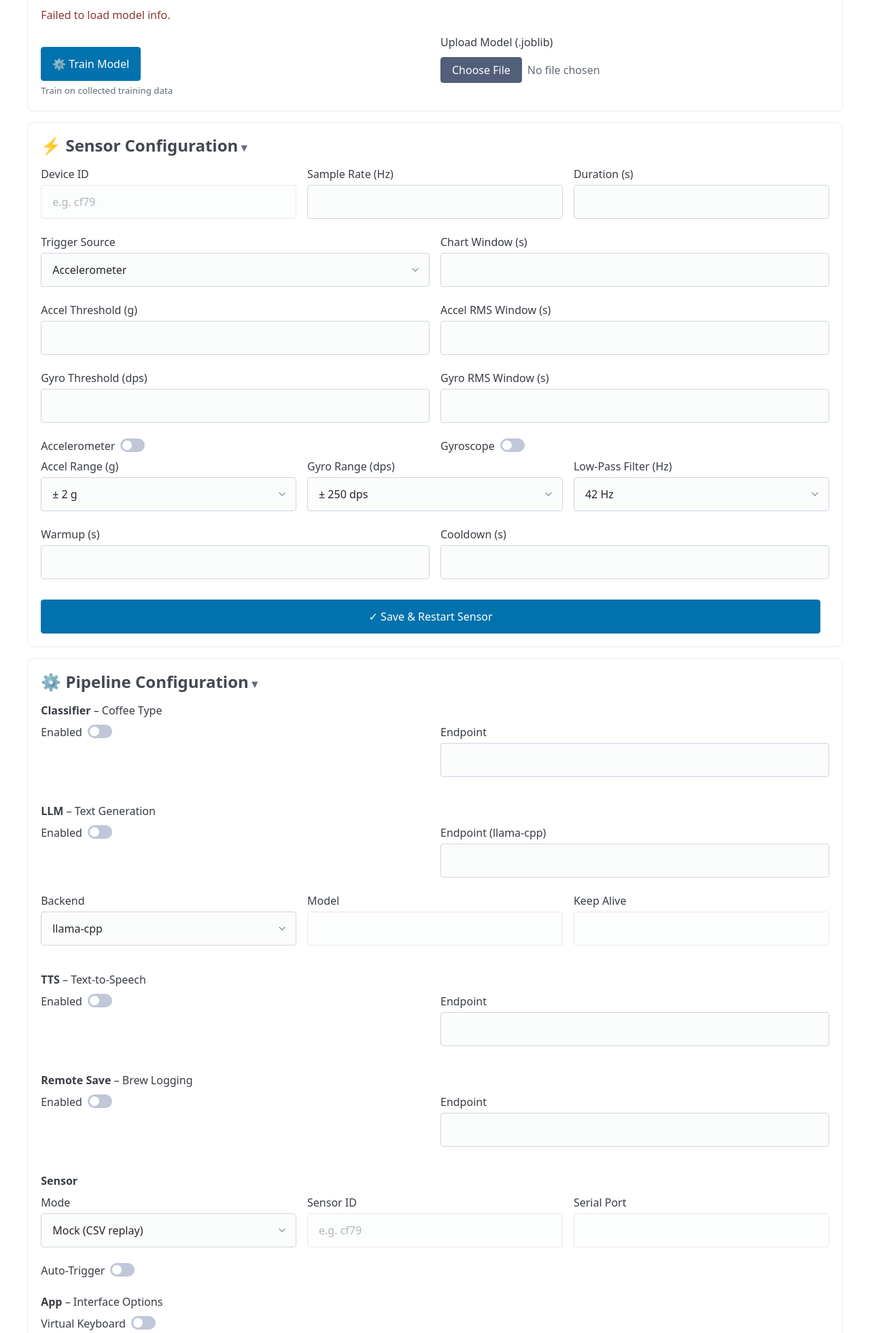
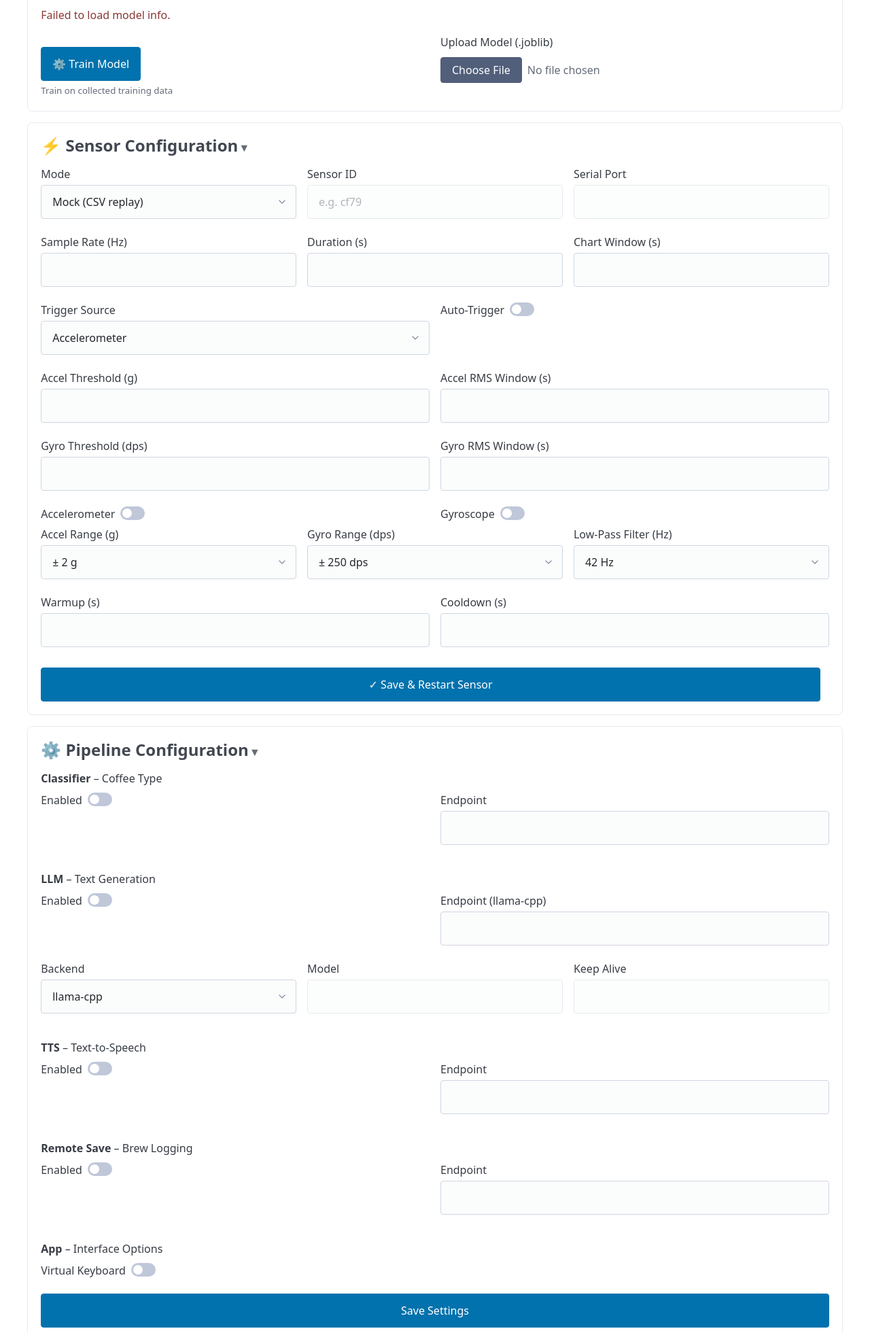
Before and after one commit to jenschristianschroder/rpiCoffee, a Python web app: template app/admin/templates/dashboard.html in a window 1280 px wide. Shown: the part 1353-3314 px from the top of the page at 68% size. Run offline with Jinja, Linux system fonts and the light colour scheme; the template is opened without the code that fills it, so the values that code supplies are empty; some libraries are stand-ins or nearby versions.

Commit message:
Move sensor settings from pipeline config to sensor configuration card
- Add Mode, Sensor ID, Serial Port, Auto-Trigger to the Sensor
  Configuration card (saves via JSON to /admin/sensor-config)
- Remove redundant Sensor fieldset from Pipeline Configuration form
- Move all SENSOR_* keys from _EDITABLE_KEYS to _SENSOR_CONFIG_KEYS
- Remove duplicate trigger-source toggle JS block
- Add SENSOR_AUTO_TRIGGER to checkbox handling in saveSensorConfig()

```diff
--- a/app/admin/templates/dashboard.html
+++ b/app/admin/templates/dashboard.html
@@ -455,7 +455,7 @@ async function saveSensorConfig(e) {
     const body = {};
     fd.forEach((v, k) => { body[k] = v; });
     // Ensure unchecked checkboxes are sent as false
-    ['SENSOR_ACC_ENABLED', 'SENSOR_GYRO_ENABLED', 'SENSOR_NEUTRALIZE_GRAVITY'].forEach(function(k) {
+    ['SENSOR_ACC_ENABLED', 'SENSOR_GYRO_ENABLED', 'SENSOR_NEUTRALIZE_GRAVITY', 'SENSOR_AUTO_TRIGGER'].forEach(function(k) {
         var el = document.getElementById(k);
         body[k] = el && el.checked ? 'true' : 'false';
     });
@@ -1131,10 +1131,27 @@ document.addEventListener('DOMContentLoaded', loadModelInfo);
     <h3>&#9889; Sensor Configuration</h3>
     <form id="sensor-config-form" onsubmit="saveSensorConfig(event)">
         <div class="grid">
-            <label for="SENSOR_DEVICE_ID">Device ID
-                <input type="text" id="SENSOR_DEVICE_ID" name="SENSOR_DEVICE_ID" value="{{ config['SENSOR_DEVICE_ID'] }}" placeholder="e.g. cf79">
+            <label for="SENSOR_MODE">Mode
+                <select id="SENSOR_MODE" name="SENSOR_MODE">
+                    <option value="mock" {% if config['SENSOR_MODE'] == 'mock' %}selected{% endif %}>Mock (CSV replay)</option>
+                    <option value="picoquake" {% if config['SENSOR_MODE'] == 'picoquake' %}selected{% endif %}>PicoQuake (USB sensor)</option>
+                    <option value="serial" {% if config['SENSOR_MODE'] == 'serial' %}selected{% endif %}>Serial (raw CSV)</option>
+                </select>
+                {% if descriptions.get('SENSOR_MODE') %}<small>{{ descriptions['SENSOR_MODE'] }}</small>{% endif %}
+            </label>
+            <label for="SENSOR_DEVICE_ID">Sensor ID
+                <input type="text" id="SENSOR_DEVICE_ID" name="SENSOR_DEVICE_ID" value="{{ config['SENSOR_DEVICE_ID'] }}"
+                       placeholder="e.g. cf79"
+                       {% if config['SENSOR_MODE'] != 'picoquake' %}disabled{% endif %}>
                 {% if descriptions.get('SENSOR_DEVICE_ID') %}<small>{{ descriptions['SENSOR_DEVICE_ID'] }}</small>{% endif %}
             </label>
+            <label for="SENSOR_SERIAL_PORT">Serial Port
+                <input type="text" id="SENSOR_SERIAL_PORT" name="SENSOR_SERIAL_PORT" value="{{ config['SENSOR_SERIAL_PORT'] }}"
+                       {% if config['SENSOR_MODE'] != 'serial' %}disabled{% endif %}>
+                {% if descriptions.get('SENSOR_SERIAL_PORT') %}<small>{{ descriptions['SENSOR_SERIAL_PORT'] }}</small>{% endif %}
+            </label>
+        </div>
+        <div class="grid">
             <label for="SENSOR_SAMPLE_RATE_HZ">Sample Rate (Hz)
                 <input type="number" id="SENSOR_SAMPLE_RATE_HZ" name="SENSOR_SAMPLE_RATE_HZ" value="{{ config['SENSOR_SAMPLE_RATE_HZ'] }}">
                 {% if descriptions.get('SENSOR_SAMPLE_RATE_HZ') %}<small>{{ descriptions['SENSOR_SAMPLE_RATE_HZ'] }}</small>{% endif %}
@@ -1142,6 +1159,10 @@ document.addEventListener('DOMContentLoaded', loadModelInfo);
             <label for="SENSOR_DURATION_S">Duration (s)
                 <input type="number" id="SENSOR_DURATION_S" name="SENSOR_DURATION_S" value="{{ config['SENSOR_DURATION_S'] }}" min="1">
                 {% if descriptions.get('SENSOR_DURATION_S') %}<small>{{ descriptions['SENSOR_DURATION_S'] }}</small>{% endif %}
+            </label>
+            <label for="SENSOR_CHART_WINDOW_S">Chart Window (s)
+                <input type="number" id="SENSOR_CHART_WINDOW_S" name="SENSOR_CHART_WINDOW_S" value="{{ config['SENSOR_CHART_WINDOW_S'] }}" min="5" max="120" step="5">
+                {% if descriptions.get('SENSOR_CHART_WINDOW_S') %}<small>{{ descriptions['SENSOR_CHART_WINDOW_S'] }}</small>{% endif %}
             </label>
         </div>
         <div class="grid">
@@ -1160,10 +1181,14 @@ document.addEventListener('DOMContentLoaded', loadModelInfo);
                 </select>
                 {% if descriptions.get('SENSOR_TRIGGER_COMBINE_MODE') %}<small>{{ descriptions['SENSOR_TRIGGER_COMBINE_MODE'] }}</small>{% endif %}
             </label>
-            <label for="SENSOR_CHART_WINDOW_S">Chart Window (s)
-                <input type="number" id="SENSOR_CHART_WINDOW_S" name="SENSOR_CHART_WINDOW_S" value="{{ config['SENSOR_CHART_WINDOW_S'] }}" min="5" max="120" step="5">
-                {% if descriptions.get('SENSOR_CHART_WINDOW_S') %}<small>{{ descriptions['SENSOR_CHART_WINDOW_S'] }}</small>{% endif %}
-            </label>
+            <div>
+            <label style="display:flex;align-items:center;gap:0.5rem;">
+                Auto-Trigger
+                <input type="checkbox" id="SENSOR_AUTO_TRIGGER" name="SENSOR_AUTO_TRIGGER" role="switch"
+                       {% if config['SENSOR_AUTO_TRIGGER'] %}checked{% endif %}>
+            </label>
+            {% if descriptions.get('SENSOR_AUTO_TRIGGER') %}<small style="color:var(--pico-muted-color);">{{ descriptions['SENSOR_AUTO_TRIGGER'] }}</small>{% endif %}
+            </div>
         </div>
         <div class="grid" id="accel-threshold-row"{% if config['SENSOR_TRIGGER_SOURCES'] == 'gyro' %} style="display:none"{% endif %}>
             <label for="SENSOR_VIBRATION_THRESHOLD">Accel Threshold (g)
@@ -1356,41 +1381,6 @@ document.addEventListener('DOMContentLoaded', loadModelInfo);
         </fieldset>
 
         <fieldset>
-            <legend><strong>Sensor</strong></legend>
-            <div class="grid">
-                <label for="SENSOR_MODE">Mode
-                    <select id="SENSOR_MODE" name="SENSOR_MODE">
-                        <option value="mock" {% if config['SENSOR_MODE'] == 'mock' %}selected{% endif %}>Mock (CSV replay)</option>
-                        <option value="picoquake" {% if config['SENSOR_MODE'] == 'picoquake' %}selected{% endif %}>PicoQuake (USB sensor)</option>
-                        <option value="serial" {% if config['SENSOR_MODE'] == 'serial' %}selected{% endif %}>Serial (raw CSV)</option>
-                    </select>
-                    {% if descriptions.get('SENSOR_MODE') %}<small>{{ descriptions['SENSOR_MODE'] }}</small>{% endif %}
-                </label>
-                <label for="SENSOR_DEVICE_ID">Sensor ID
-                    <input type="text" id="SENSOR_DEVICE_ID" name="SENSOR_DEVICE_ID" value="{{ config['SENSOR_DEVICE_ID'] }}"
-                           placeholder="e.g. cf79"
-                           {% if config['SENSOR_MODE'] != 'picoquake' %}disabled{% endif %}>
-                    {% if descriptions.get('SENSOR_DEVICE_ID') %}<small>{{ descriptions['SENSOR_DEVICE_ID'] }}</small>{% endif %}
-                </label>
-                <label for="SENSOR_SERIAL_PORT">Serial Port
-                    <input type="text" id="SENSOR_SERIAL_PORT" name="SENSOR_SERIAL_PORT" value="{{ config['SENSOR_SERIAL_PORT'] }}"
-                           {% if config['SENSOR_MODE'] != 'serial' %}disabled{% endif %}>
-                    {% if descriptions.get('SENSOR_SERIAL_PORT') %}<small>{{ descriptions['SENSOR_SERIAL_PORT'] }}</small>{% endif %}
-                </label>
-            </div>
-            <div class="grid">
-                <div>
-                <label style="display:flex;align-items:center;gap:0.5rem;">
-                    Auto-Trigger
-                    <input type="checkbox" name="SENSOR_AUTO_TRIGGER" role="switch"
-                           {% if config['SENSOR_AUTO_TRIGGER'] %}checked{% endif %}>
-                </label>
-                {% if descriptions.get('SENSOR_AUTO_TRIGGER') %}<small style="color:var(--pico-muted-color);">{{ descriptions['SENSOR_AUTO_TRIGGER'] }}</small>{% endif %}
-                </div>
-            </div>
-        </fieldset>
-
-        <fieldset>
             <legend><strong>App</strong> – Interface Options</legend>
             <div class="grid">
                 <div>
@@ -1428,23 +1418,6 @@ document.addEventListener('DOMContentLoaded', loadModelInfo);
     }
     backendSel.addEventListener('change', toggleBackendFields);
     toggleBackendFields();
-})();
-
-// Toggle trigger source fields visibility
-(function() {
-    var srcSel = document.getElementById('SENSOR_TRIGGER_SOURCES');
-    var combineLabel = document.getElementById('combine-mode-label');
-    var accelRow = document.getElementById('accel-threshold-row');
-    var gyroRow = document.getElementById('gyro-threshold-row');
-
-    function toggleTriggerFields() {
-        var src = srcSel.value;
-        combineLabel.style.display = (src === 'both') ? '' : 'none';
-        accelRow.style.display = (src === 'gyro') ? 'none' : '';
-        gyroRow.style.display = (src === 'accel') ? 'none' : '';
-    }
-    srcSel.addEventListener('change', toggleTriggerFields);
-    // Initial state already set via Jinja template attributes
 })();
 
 // Toggle trigger source fields visibility
```
Also changed, not shown: app/admin/router.py (+4 -11 lines).
